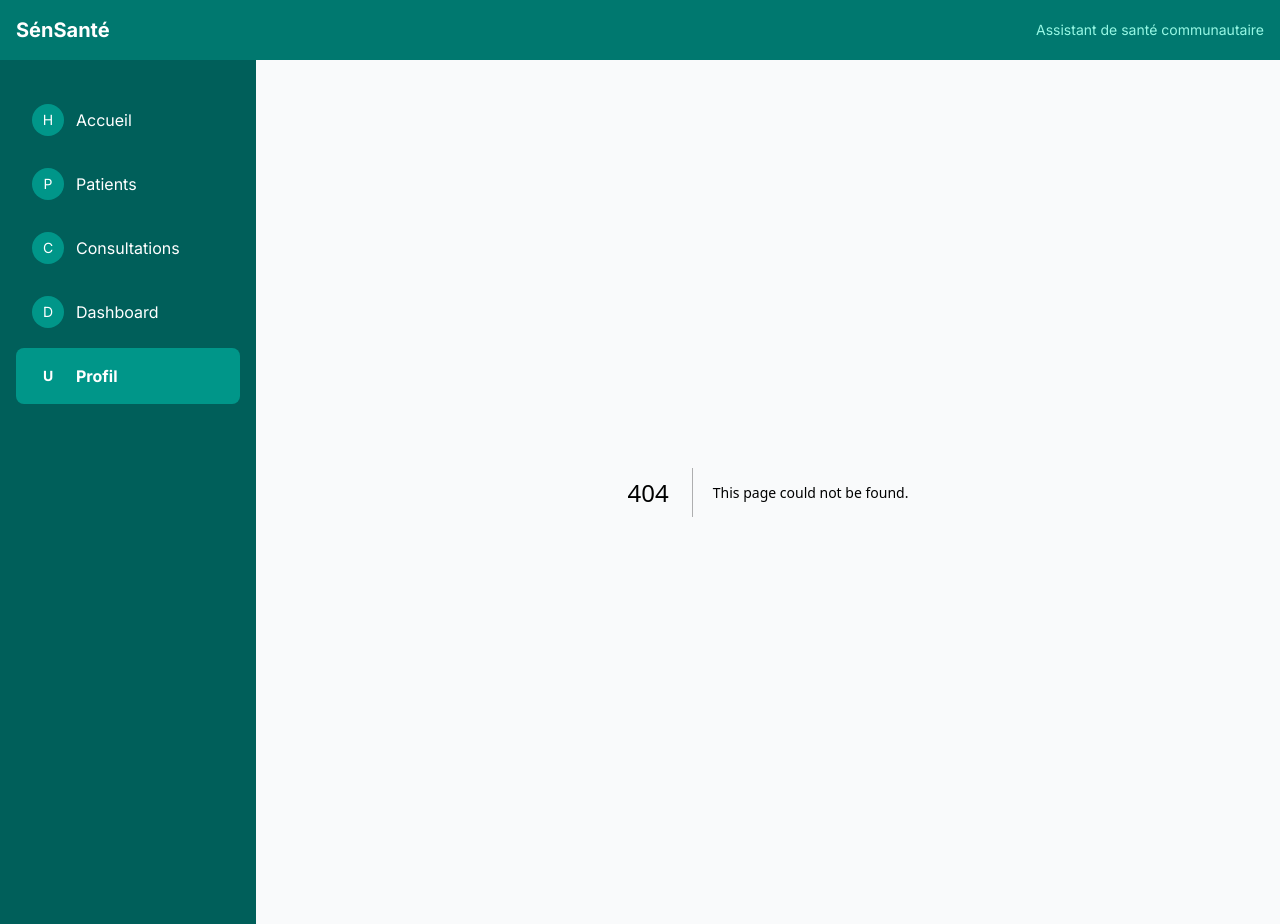
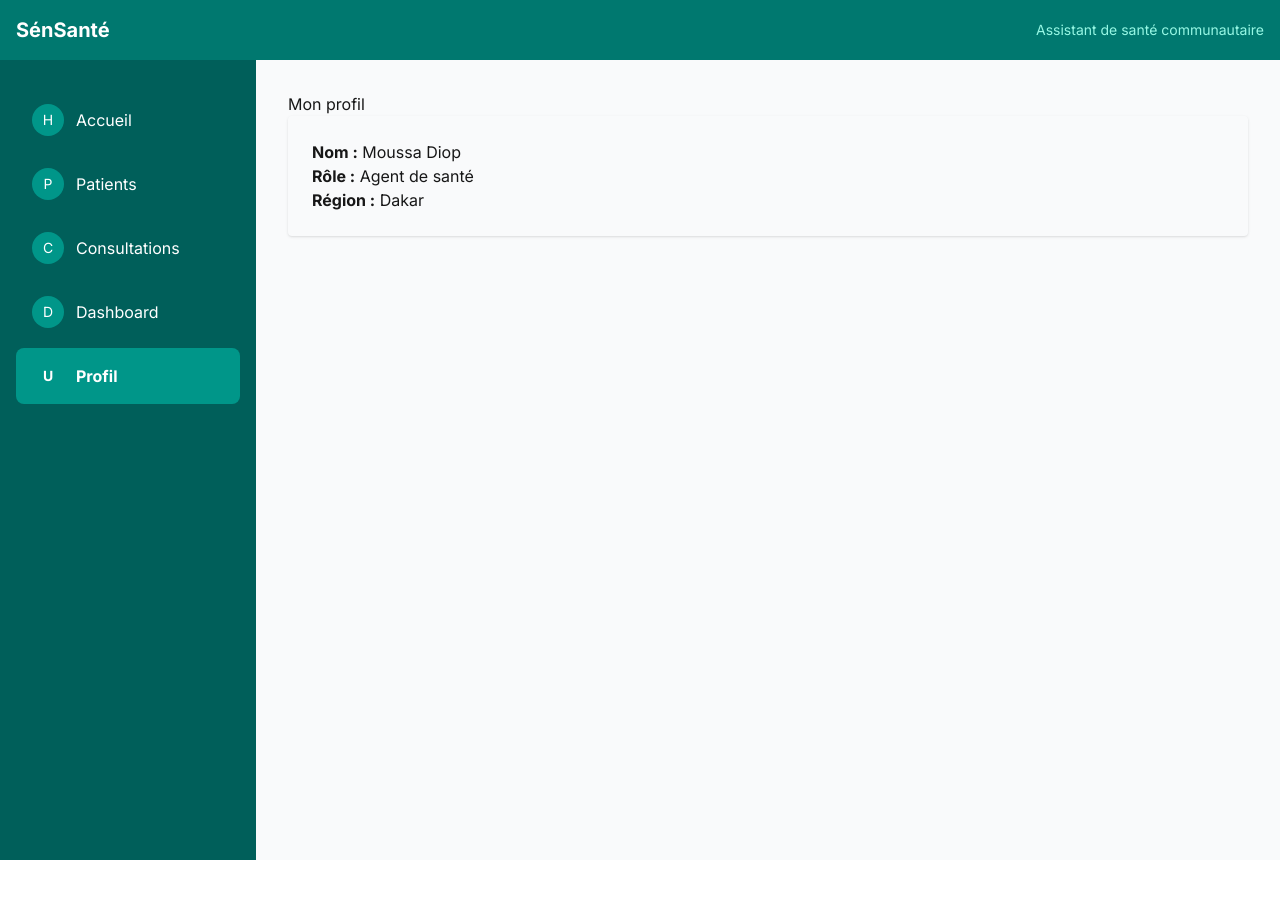
Before and after one commit to Daba004/sensante, a Next.js app: page /profil in a window 1280 px wide. Before the commit this address had no page. After the commit the page ends 860 px from the top, so only its background shows below. Built offline with nearby package versions, Linux system fonts and the light colour scheme.

Commit message:
Page profil (Pilote)

```diff
--- /dev/null
+++ b/src/app/profil/page.tsx
@@ -0,0 +1,21 @@
+export default function ProfilPage () {
+return (
+<div >
+<h1 className ="text -2xl font -bold
+text -gray -800 mb -6">
+Mon profil
+</h1 >
+<div className ="bg -white rounded -lg
+shadow -md p-6 max -w-md">
+<p className ="text -gray -600" >
+<strong >Nom :</strong > Moussa Diop
+</p>
+<p className ="text -gray -600 mt -2">
+<strong >Rôle :</strong > Agent de santé
+</p>
+<p className ="text -gray -600 mt -2">
+<strong >Région :</strong > Dakar
+</p></div >
+</div >
+);
+}
```
